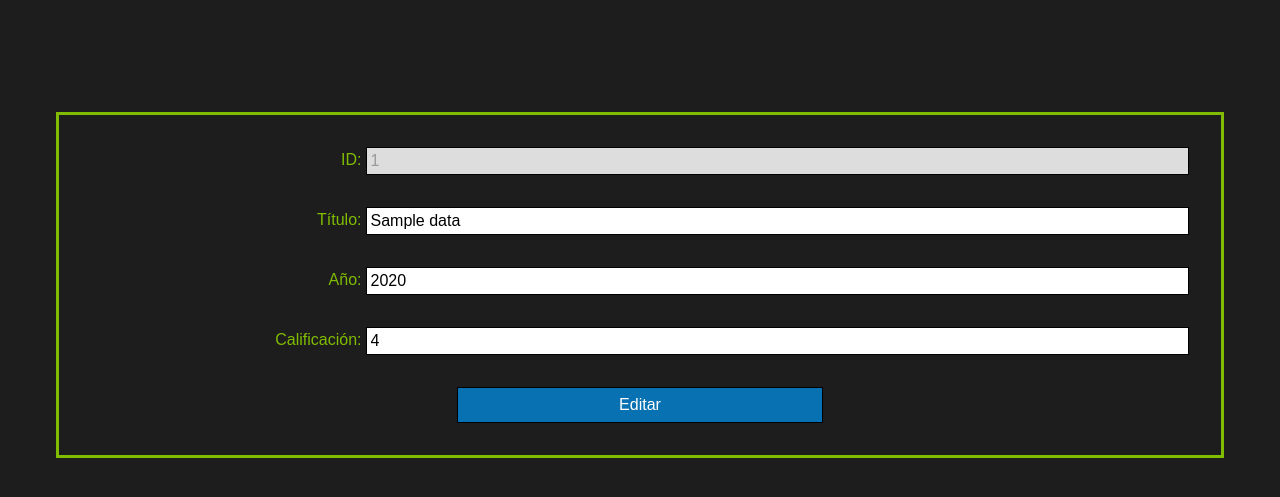
After one commit to JoselynDRF/nodejs-basics-tutorial, a Node server app: template 05ApiMySQL/views/edit-movie.jade in a window 1280 px wide. The commit adds this page. Shown: the top 497 px of the page. Run offline with Node 20, Linux system fonts and the light colour scheme; the template is opened without the code that fills it: most values are stand-ins (such as "Sample title", 1, 10 or a date in 2020).

Commit message:
UPDATE movie

```diff
--- a/05ApiMySQL/public/css/styles.css
+++ b/05ApiMySQL/public/css/styles.css
@@ -65,5 +65,13 @@ fieldset {
 }
 
 .add {
-  background: #0B0;
+  background-color: #0B0;
 }
+
+.edit {
+  background-color: #0871B2;
+}
+
+.delete {
+  background-color: #D23641;
+}
--- a/05ApiMySQL/views/add-movie.jade
+++ b/05ApiMySQL/views/add-movie.jade
@@ -1,8 +1,8 @@
-extends layout.jade
+extends layout
 
 block content
   section.container
-    include header.jade
+    include header
     div.item
       form.form(method="POST" action="/")
         fieldset
--- /dev/null
+++ b/05ApiMySQL/views/edit-movie.jade
@@ -0,0 +1,23 @@
+extends layout
+
+block content
+  section.container
+    include header
+    div.item
+      form.form(method="POST" action="/actualizar/#{data[0].movie_id}")
+        fieldset
+          div.container.p1
+            label.item.i-b.v-top.ph3.p_25.right(for="movie_id") ID:
+            input.item.i-b.v-top.ph9.p_25#id(type="text", name="id", value="#{data[0].movie_id}", disabled, required)
+            input#movie_id(type="hidden", name="movie_id", value="#{data[0].movie_id}", required)
+          div.container.p1
+            label.item.i-b.v-top.ph3.p_25.right(for="title") Título:
+            input.item.i-b.v-top.ph9.p_25#title(type="text", name="title", value="#{data[0].title}", required)
+          div.container.p1
+            label.item.i-b.v-top.ph3.p_25.right(for="release_year") Año:
+            input.item.i-b.v-top.ph9.p_25#release_year(type="text", name="release_year", value="#{data[0].release_year}", required)
+          div.container.p1
+            label.item.i-b.v-top.ph3.p_25.right(for="rating") Calificación:
+            input.item.i-b.v-top.ph9.p_25#rating(type="text", name="rating", value="#{data[0].rating}", required)
+          div.container.p1
+            input.item.ph4.mauto.button.edit(type="submit", value="Editar")
--- a/05ApiMySQL/views/layout.jade
+++ b/05ApiMySQL/views/layout.jade
@@ -4,7 +4,7 @@ html(lang="es")
     meta(charset="UTF-8")
     meta(name="viewport", content="width=device-width, initial-scale=1.0")
     title= title
-    link(rel="stylesheet", href="./css/responsimple.min.css")
-    link(rel="stylesheet", href="./css/styles.css")
+    link(rel="stylesheet", href="/css/responsimple.min.css")
+    link(rel="stylesheet", href="/css/styles.css")
   body
     block content
```
Also changed, not shown: 05ApiMySQL/routes/index.js (+41 -0 lines), 05ApiMySQL/views/index.jade (+12 -3 lines).
